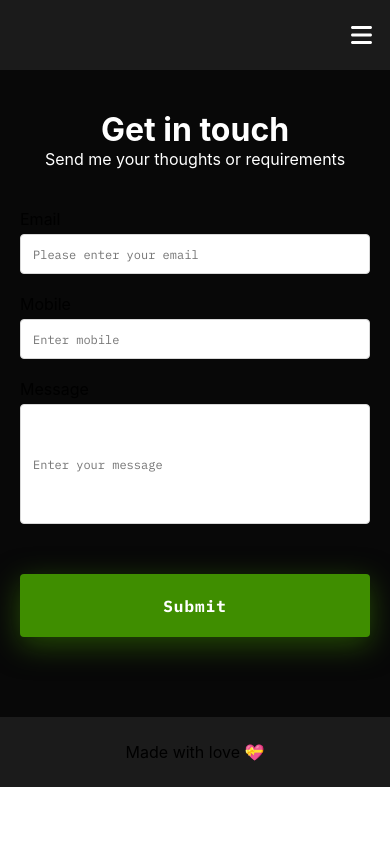
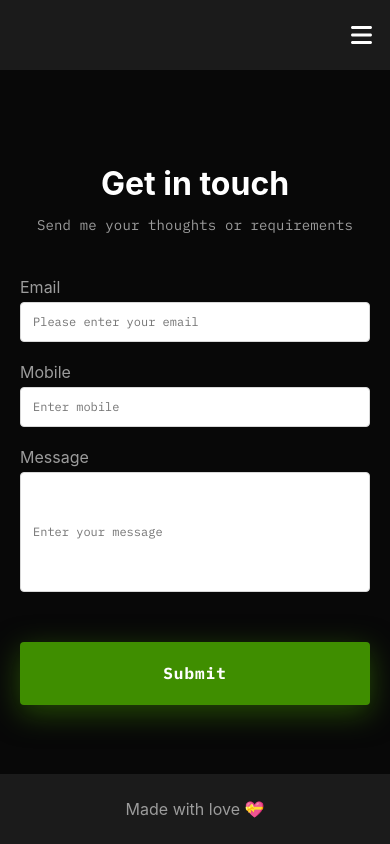
Before and after one commit to unt4m1nh/my-portfolio-website, a React (Create React App) app: page /contact in a window 390 px wide. Built offline with nearby package versions, Linux system fonts and the light colour scheme.

Commit message:
first completed version

```diff
--- a/src/Contact/Contact.css
+++ b/src/Contact/Contact.css
@@ -8,6 +8,7 @@
 
 .contact-container {
     width: 100%;
+    height: 100vh;
     display: flex;
     flex-direction: column;
     align-items: center;
@@ -16,8 +17,21 @@
 }
 
 .contact-container .heading {
-    margin-top: 110px;
+    margin-top: 1.5rem;
     color: #fff;
+}
+
+.contact-container  .heading p {
+    max-width: 570px;
+    text-align: center;
+    font-family: IBM Plex Mono;
+    font-size: 14px;
+    font-style: normal;
+    font-weight: 400;
+    line-height: 24px;
+    /* 171.429% */
+    letter-spacing: 0.14px;
+    margin-top: 10px;
 }
 
 .contact-form {
@@ -74,12 +88,14 @@
 }
 
 .footer {
-    position: relative;
+    position: fixed;
+    bottom: 0;
     display: flex;
-    margin: 80px 0px 0px 0px;
+    margin: 85px 0px 0px 0px;
     align-items: center;
     justify-content: center;
     background-color: #1B1B1B;
     width: 100%;
     height: 70px;
+    color: #D8D8D8;
 }
--- a/src/Home/Home.css
+++ b/src/Home/Home.css
@@ -6,7 +6,9 @@
     box-sizing: border-box;
 }
 
-
+p {
+    color: var(--grey)
+}
 
 .home-container {
     width: 100%;
@@ -144,7 +146,7 @@ h1 {
         margin-top: 70px;
         position: relative;
         width: inherit;
-        height: 778px;
+        height: 100vh;
         display: flex;
         flex-direction: column;
         gap: 10px;
--- a/src/Projects/Projects.css
+++ b/src/Projects/Projects.css
@@ -52,18 +52,21 @@
 
     .projects-container {
         padding: 0;
+        height: 100vh;
     }
 
     .projects-container .content {
         display: none;
     }
 
+    .projects-container .content-mobile .heading {
+        margin-bottom: 1.5rem;
+    }
+
     .projects-list {
         display: flex;
         flex-direction: column;
         align-items: center;
-        margin-top: 55px;
-        margin-bottom: 50px;
     }
 
     .rounded-button {
--- a/src/Skills/Skills.css
+++ b/src/Skills/Skills.css
@@ -174,7 +174,8 @@
 
     .skills-container .content-mobile {
         width: 100%;
-        height: 829px;
+        height: fit-content;
+        margin-bottom: 50px;
     }
 
     .work {
@@ -196,6 +197,16 @@
         text-align: center;
     }
 
+    .work-img {
+        width: 100%;
+        max-height: 250px;
+    }
+
+    .work-img img {
+        max-width: inherit;
+        max-height: inherit;
+    }
+
     .frame-work {
         display: flex;
         gap: 20px;
--- a/src/Skills/Skills.js
+++ b/src/Skills/Skills.js
@@ -82,6 +82,9 @@ function Skills() {
                     <h1>My Skills</h1>
                 </div>
                 <div className="work">
+                    <div className="work-img">
+                        <img src={web} alt="work-img"></img>
+                    </div>
                     <h2>Developing Website</h2>
                     <p className="work-description">
                         Manage to use various kind of frameworks for full-stack
@@ -94,7 +97,9 @@ function Skills() {
                     </div>
                 </div>
                 <div className="work">
-
+                    <div className="work-img">
+                        <img src={mobile} alt="work-img"></img>
+                    </div>
                     <h2>Developing mobile applications</h2>
                     <p className="work-description">
                         Developing Mobile Apps based on React Native / Android Java
@@ -106,7 +111,9 @@ function Skills() {
                     </div>
                 </div>
                 <div className="work">
-
+                    <div className="work-img">
+                        <img src={cpp} alt="work-img"></img>
+                    </div>
                     <h2>Designing database</h2>
                     <p className="work-description">
                         Design SQL / Non-SQL databases for storing users data.
```
